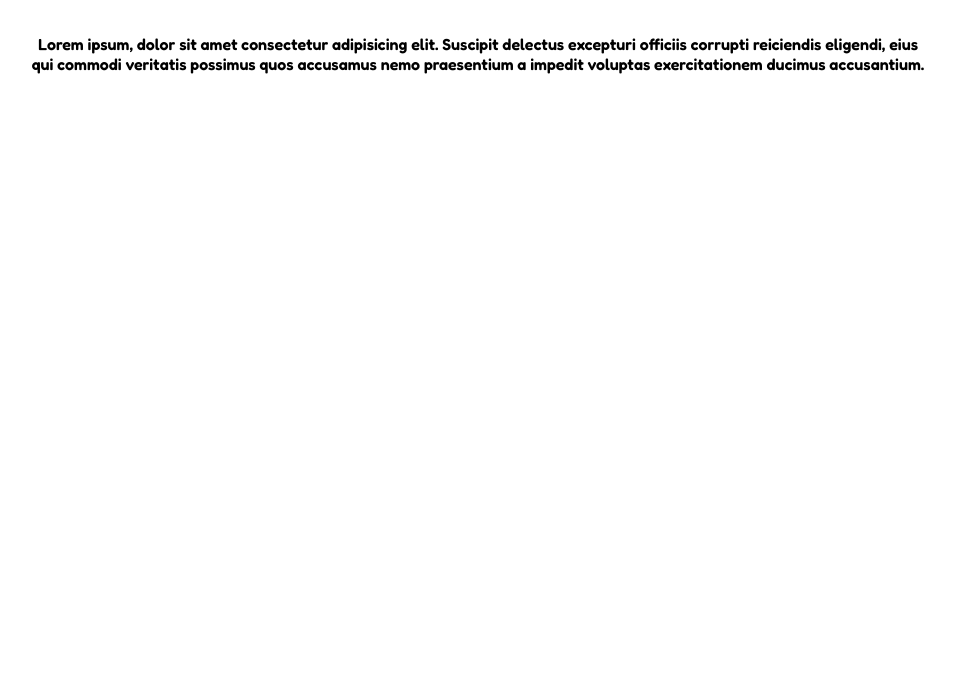
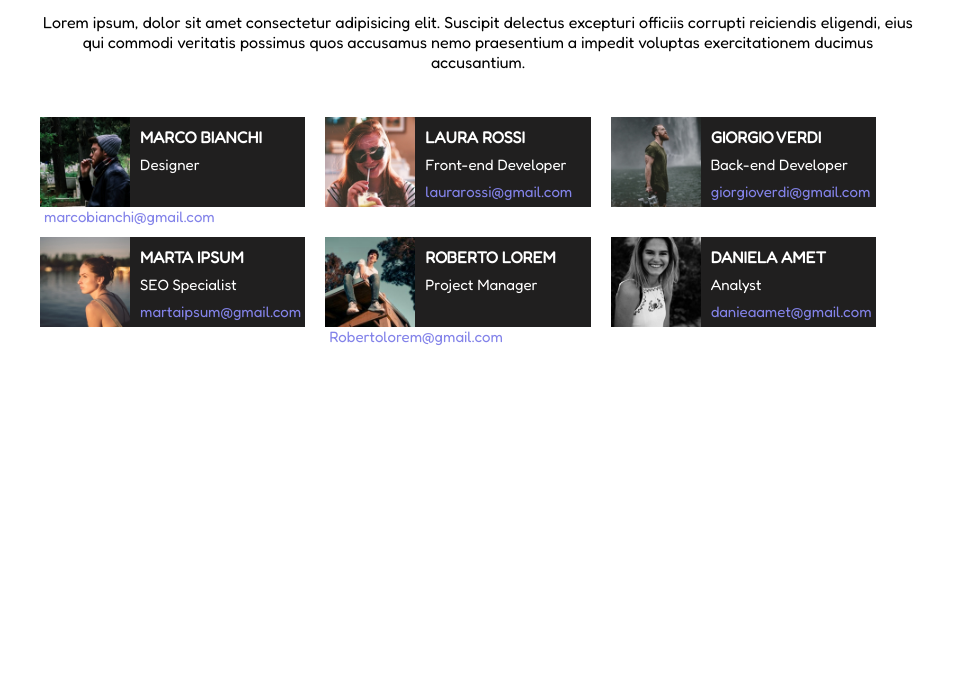
Before and after one commit to estherpinos/html-css-float-cards, a plain HTML site: page index.html in a window 1280 px wide. Shown: the part 118-800 px from the top of the page, without its empty margins (162-1117 px from the left). Drawn offline with Linux system fonts and the light colour scheme.

Commit message:
testo-imagine

```diff
--- a/css/style.css
+++ b/css/style.css
@@ -16,14 +16,19 @@ body{
 
 }
 
+.clearfix::after{
+  content: '';
+  display: table;
+  clear: both;
+}
+
 /* HEADER */
 
-header{
+header p{
   text-align: center;
-  padding: 20px;
   font-size: 35px;
   color: #e53170;
-  font-weight: 200;
+
 }
 
 /* MAIN */
@@ -31,13 +36,43 @@ header{
 main>p{
   text-align: center;
   font-weight: 100;
-  padding-top: 30px;
+  padding-top: 40px;
+  padding-bottom: 30px;
 }
+
+/* CARDS */
+
 
 .col{
   float: left;
-  width: calc(100% /3);
+  width: calc((100% - 100px) /3);
+  height: 90px;
+  margin: 15px 10px;
   text-align: center;
-  padding: 20px;
+  background-color: rgb(32, 31, 31);
+  color: white;
 
 }
+
+.col h4, p{
+  text-align: left;
+  padding: 4px;
+}
+
+.col p{
+  font-size: 15px;
+}
+
+.col h4{
+  padding-top: 10px;
+}
+
+.mail{
+  color: rgb(131, 131, 233);
+}
+
+div img{
+  float: left;
+  width: 90px;
+  margin-right: 10px;
+}
--- a/index.html
+++ b/index.html
@@ -6,45 +6,118 @@
 
   <link rel="preconnect" href="https://fonts.googleapis.com">
   <link rel="preconnect" href="https://fonts.gstatic.com" crossorigin>
-  <link href="https://fonts.googleapis.com/css2?family=Fredoka:wght@600&display=swap" rel="stylesheet">
+  <link href="https://fonts.googleapis.com/css2?family=Fredoka:wght@400&display=swap" rel="stylesheet">
 
   <link rel="stylesheet" href="css/style.css">
   <title>Float cards</title>
 </head>
 
 <body>
+
   <div class="container">
+
+    <!-- HEADER -->
 
     <header>
       <p><strong>Meet Our Team</strong></p>
     </header>
 
+    <!-- MAIN -->
+
     <main>
 
       <p>Lorem ipsum, dolor sit amet consectetur adipisicing elit. Suscipit delectus excepturi officiis corrupti reiciendis eligendi, eius qui commodi veritatis possimus quos accusamus nemo praesentium a impedit voluptas exercitationem ducimus accusantium.</p>
 
-      <div class="col">
+
+      <div class="cards">
+
+        <div class="col">
+          <img src="img/male1.png" alt="male1">
+
+          <div class="text">
+
+            <h4>MARCO BIANCHI</h4>
+            <p>Designer</p>
+            <p class="mail">marcobianchi@gmail.com</p>
+
+          </div>
+
+        </div>
+
+
+
+        <div class="col">
+          <img src="img/female1.png" alt="female1">
+
+            <div class="text">
+
+             <h4>LAURA ROSSI</h4>
+             <p>Front-end Developer</p>
+             <p class="mail">laurarossi@gmail.com</p>
+
+             </div>
+
+        </div>
+
+
+        <div class="col">
+
+          <img src="img/male2.png" alt="male2">
+          <div class="text">
+
+            <h4>GIORGIO VERDI</h4>
+            <p>Back-end Developer</p>
+            <p class="mail">giorgioverdi@gmail.com</p>
+
+          </div>
+
+        </div>
+
+        <div class="col">
+
+          <img src="img/female2.png" alt="female2">
+          <div class="text">
+
+            <h4>MARTA IPSUM</h4>
+            <p>SEO Specialist</p>
+            <p class="mail">martaipsum@gmail.com</p>
+          </div>
+
+        </div>
+
+
+
+        <div class="col">
+
+          <img src="img/male3.png" alt="male3">
+            <div class="text">
+              <h4>ROBERTO LOREM</h4>
+              <p>Project Manager</p>
+              <p class="mail">Robertolorem@gmail.com</p>
+          </div>
+
+        </div>
+
+
+        <div class="col">
+          <img src="img/female3.png" alt="female3">
+          <div class="text">
+
+            <h4>DANIELA AMET</h4>
+            <p>Analyst</p>
+            <p class="mail">danieaamet@gmail.com</p>
+
+          </div>
+
+
+        </div>
+
+
 
 
       </div>
-      <div class="col">
 
-      </div>
-      <div class="col">
 
-      </div>
-      <div class="col">
-
-      </div>
-      <div class="col">
-
-      </div>
-      <div class="col">
-
-      </div>
-      <div class="col">
-
-      </div>
 
     </main>
 
```
